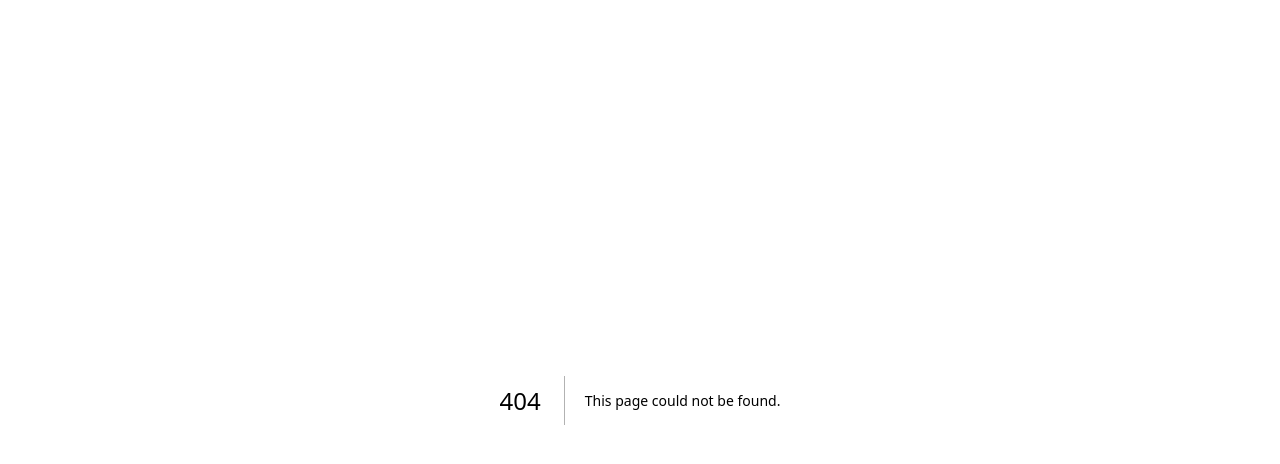
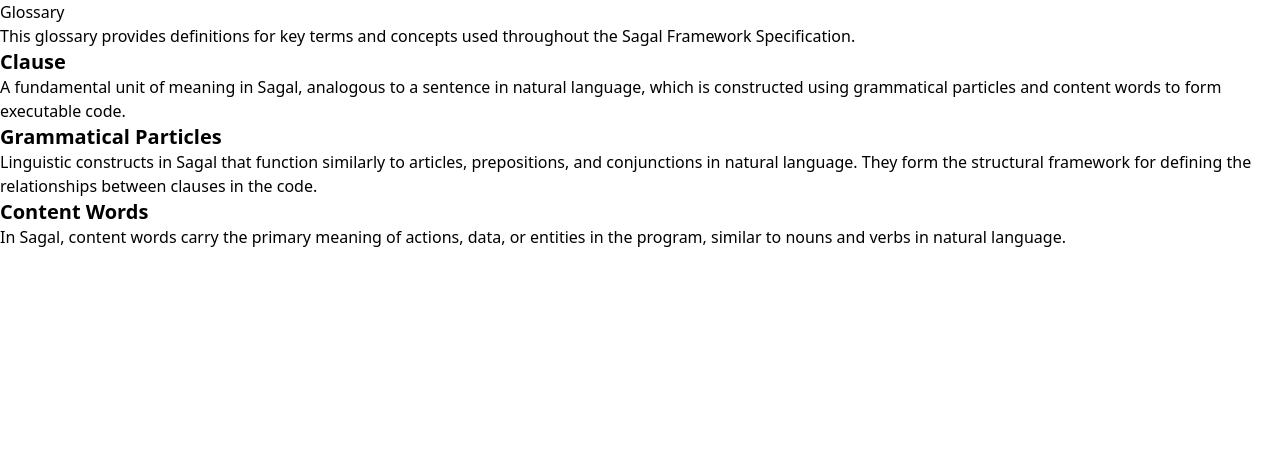
Before and after one commit to sagal-lang/pool, a Next.js app: page /specs/glossary in a window 1280 px wide. Before the commit this address had no page. Shown: the top 464 px of the page. Built offline with nearby package versions, Linux system fonts and the light colour scheme.

Commit message:
glossary drafted.

```diff
--- /dev/null
+++ b/components/assets/glossary.css
@@ -0,0 +1,5 @@
+.glossary h2 {
+  font-size: 1.25rem;
+  font-weight: 600;
+  line-height: normal;
+}
--- a/pages/_app.jsx
+++ b/pages/_app.jsx
@@ -1,4 +1,5 @@
 import "../components/assets/globals.css";
+import "../components/assets/glossary.css";
 
 export default function App({ Component, pageProps }) {
   return <Component {...pageProps} />;
--- /dev/null
+++ b/pages/specs/glossary.mdx
@@ -0,0 +1,17 @@
+# Glossary
+
+This glossary provides definitions for key terms and concepts used throughout the Sagal Framework Specification.
+
+<div className="glossary">
+
+## Clause
+A fundamental unit of meaning in Sagal, analogous to a sentence in natural language, which is constructed using grammatical particles and content words to form executable code.
+
+## Grammatical Particles
+Linguistic constructs in Sagal that function similarly to articles, prepositions, and conjunctions in natural language.
+They form the structural framework for defining the relationships between clauses in the code.
+
+## Content Words
+In Sagal, content words carry the primary meaning of actions, data, or entities in the program, similar to nouns and verbs in natural language.
+
+</div>
```
